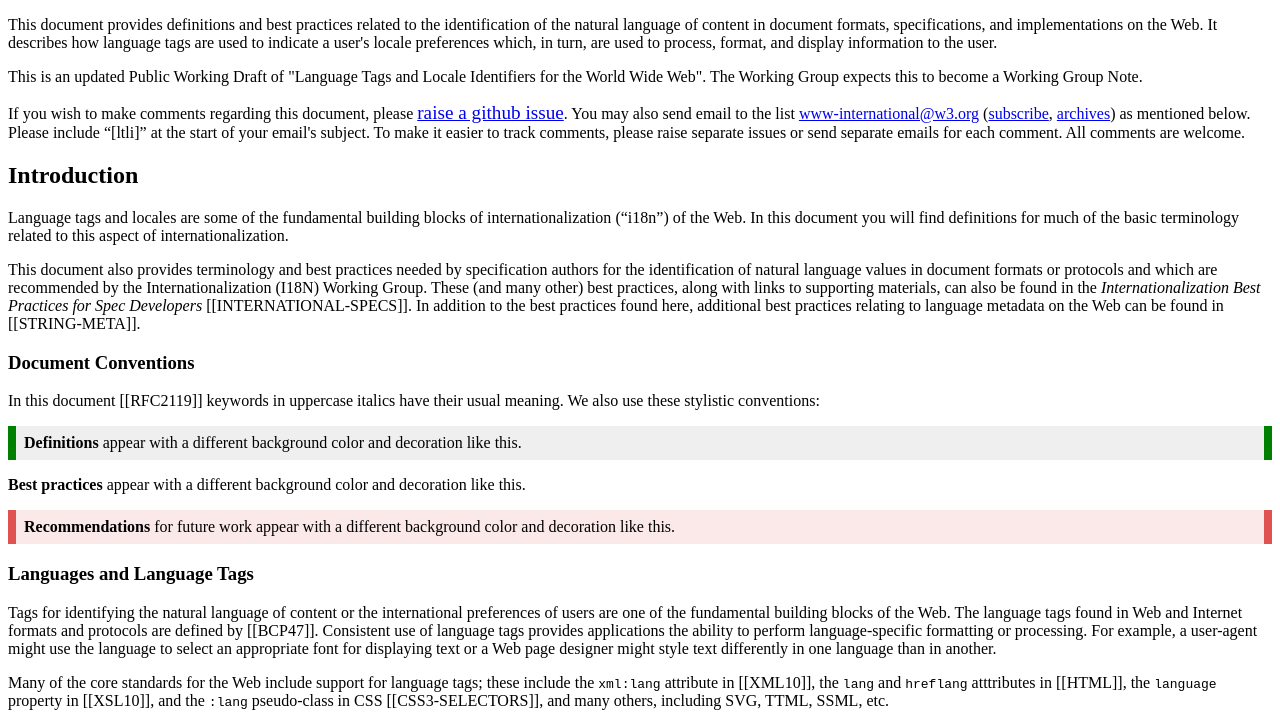
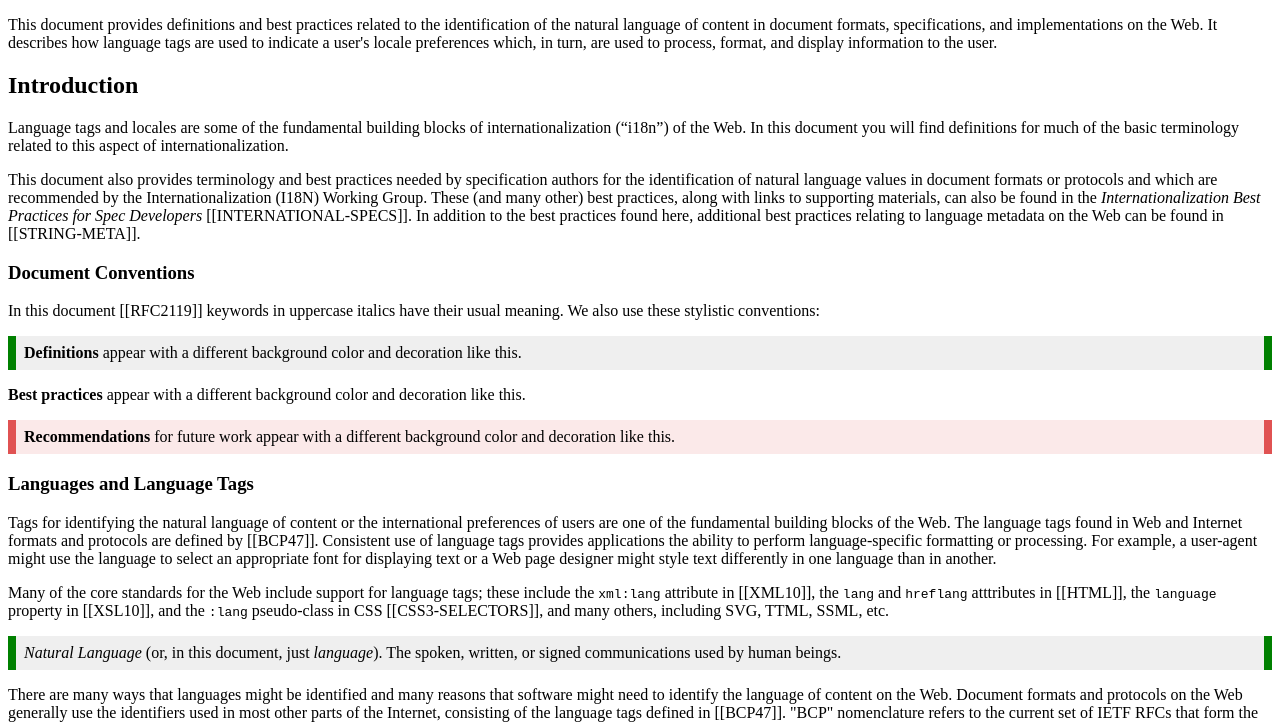
Before and after one commit to w3c/ltli, a plain HTML site: page index.html in a window 1280 px wide. Shown: the top 723 px of the page. Drawn offline with Linux system fonts and the light colour scheme.

Commit message:
Remove outdated draft notice and comment instructions from the Working Group section

```diff
--- a/index.html
+++ b/index.html
@@ -57,20 +57,6 @@
       <p>This document provides definitions and best practices related to the identification of the natural language of content in document formats, specifications, and implementations on the Web. It describes how language tags are used to indicate a user's locale preferences which, in turn, are used to process, format, and display information to the user.</p>
     </section>
     <section id="sotd">
-      <p>This is an updated Public Working Draft of "Language Tags and Locale
-        Identifiers for the World Wide Web". The Working Group expects this to
-        become a Working Group Note.</p>
-
-        <p class="note">If you wish to make comments regarding this document, please <a href="https://github.com/w3c/ltli/issues"
-          style="font-size: 120%;">raise a github issue</a>. You may also send
-          email to the list <a href="mailto:www-international@w3.org?subject=%5Bltli%5D%20">www-international@w3.org</a>
-          (<a href="mailto:www-international@w3.org?subject=subscribe">subscribe</a>,
-          <a href="https://lists.w3.org/Archives/Public/www-international/">archives</a>)
-          as mentioned below. Please include <q>[ltli]</q> at the start of your
-          email's subject. To make it easier to track comments, please raise
-          separate issues or send separate emails for each comment. All comments
-          are welcome.</p>
-
     </section>
     <section id="introduction">
       <h2>Introduction</h2>
```
